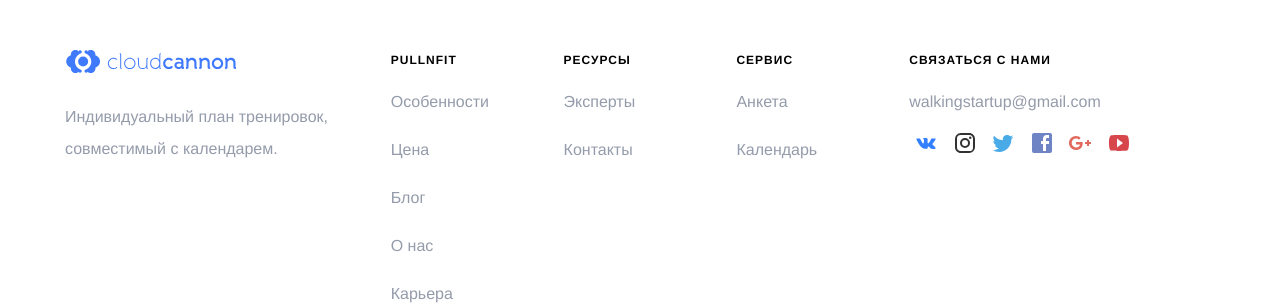
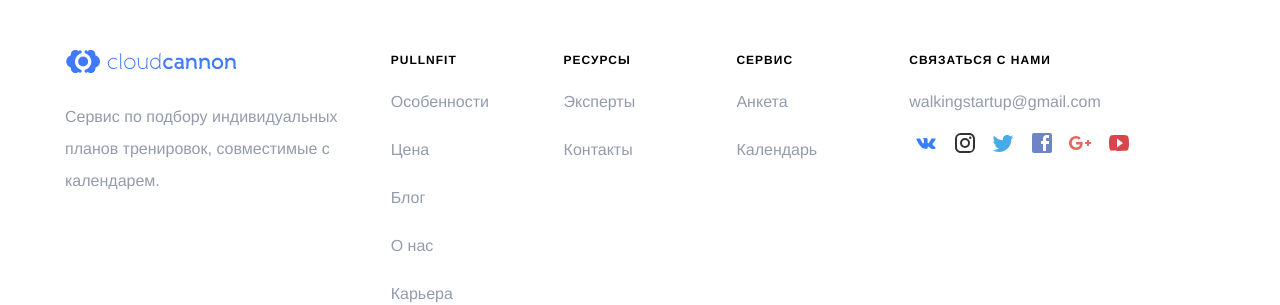
Before and after one commit to RakhimyanTim/adroholic.github.io, a Jekyll site: the page built from pages/index.html, in a window 1280 px wide and 900 px high, scrolled down 3343 px. Shown: the part 423-728 px from the top of the window. Built offline with Jekyll 4.4.1, drawn with Linux system fonts in a browser that asks for light colours; some web fonts are replaced.

Commit message:
Update footer.html

```diff
--- a/_includes/navigation/footer.html
+++ b/_includes/navigation/footer.html
@@ -3,7 +3,7 @@
 		<div class="footer-links">
 			<div class="about">
 				{% include navigation/logo.html %}
-				<p>Индивидуальный план тренировок, совместимый с календарем.</p>
+				<p>Сервис по подбору индивидуальных планов тренировок, совместимые с календарем.</p>
 			</div>
 			<ul>
 				<li><h4>Pullnfit</h4></li>
```
